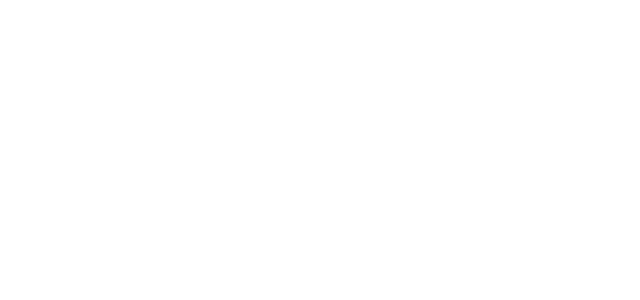
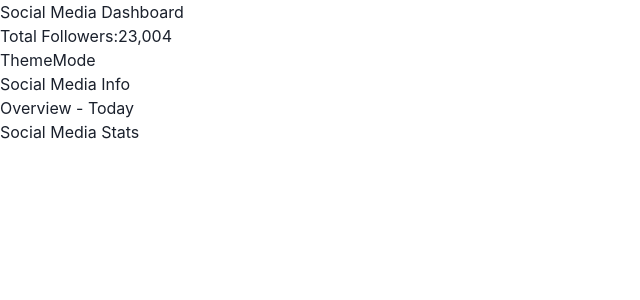
Before and after one commit to a-zajonc/social-media-dashboard, a React (Create React App) app: page / in a window 1280 px wide. Shown: the top 300 px of the page, without its empty margins (0-640 px from the left). Built offline with nearby package versions, Linux system fonts and the light colour scheme.

Commit message:
Add Components

```diff
--- a/src/App.js
+++ b/src/App.js
@@ -1,10 +1,10 @@
 import { ChakraProvider } from "@chakra-ui/react";
-import { Box } from "@chakra-ui/react";
+import { DashboardComponent } from "./components";
 
 function App() {
   return (
     <ChakraProvider>
-      <Box></Box>
+      <DashboardComponent />
     </ChakraProvider>
   );
 }
--- /dev/null
+++ b/src/components/DashboardComponent/OverviewDisplay/index.js
@@ -0,0 +1,9 @@
+import { Box, Text } from "@chakra-ui/react";
+
+export function OverviewDisplay() {
+  return (
+    <Box>
+      <Text>Social Media Stats</Text>
+    </Box>
+  );
+}
--- /dev/null
+++ b/src/components/DashboardComponent/SocialMediaDisplay/SocialMediaElement/index.js
@@ -0,0 +1,5 @@
+import { Box } from "@chakra-ui/react";
+
+export function SocialMediaElement() {
+  return <Box>Social Media Info</Box>;
+}
--- /dev/null
+++ b/src/components/DashboardComponent/SocialMediaDisplay/index.js
@@ -0,0 +1,10 @@
+import { SocialMediaElement } from "./SocialMediaElement";
+import { Box } from "@chakra-ui/react";
+
+export function SocialMediaDisplay() {
+  return (
+    <Box>
+      <SocialMediaElement />
+    </Box>
+  );
+}
--- /dev/null
+++ b/src/components/DashboardComponent/ThemeMode/index.js
@@ -0,0 +1,5 @@
+import { Text } from "@chakra-ui/react";
+
+export function ThemeMode() {
+  return <Text>ThemeMode</Text>;
+}
--- /dev/null
+++ b/src/components/DashboardComponent/index.js
@@ -0,0 +1,19 @@
+import { ThemeMode } from "./ThemeMode";
+import { Box, Text } from "@chakra-ui/react";
+import { SocialMediaDisplay } from "./SocialMediaDisplay";
+import { OverviewDisplay } from "./OverviewDisplay";
+
+export function DashboardComponent() {
+  return (
+    <Box>
+      <Box>
+        <Text>Social Media Dashboard</Text>
+        <Text>Total Followers:23,004</Text>
+        <ThemeMode />
+      </Box>
+      <SocialMediaDisplay />
+      <Text>Overview - Today</Text>
+      <OverviewDisplay />
+    </Box>
+  );
+}
--- /dev/null
+++ b/src/components/index.js
@@ -0,0 +1 @@
+export { DashboardComponent } from "./DashboardComponent";
```
